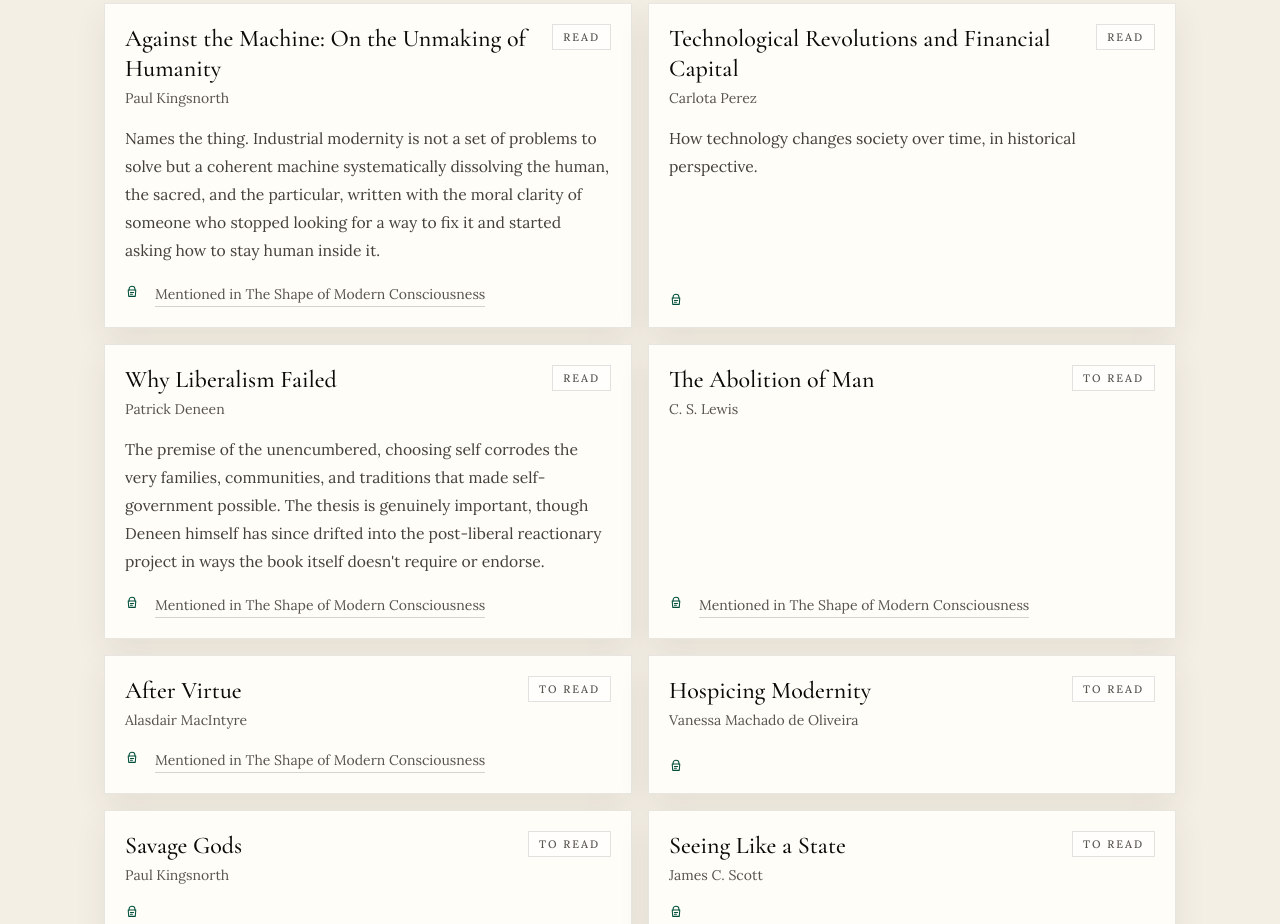
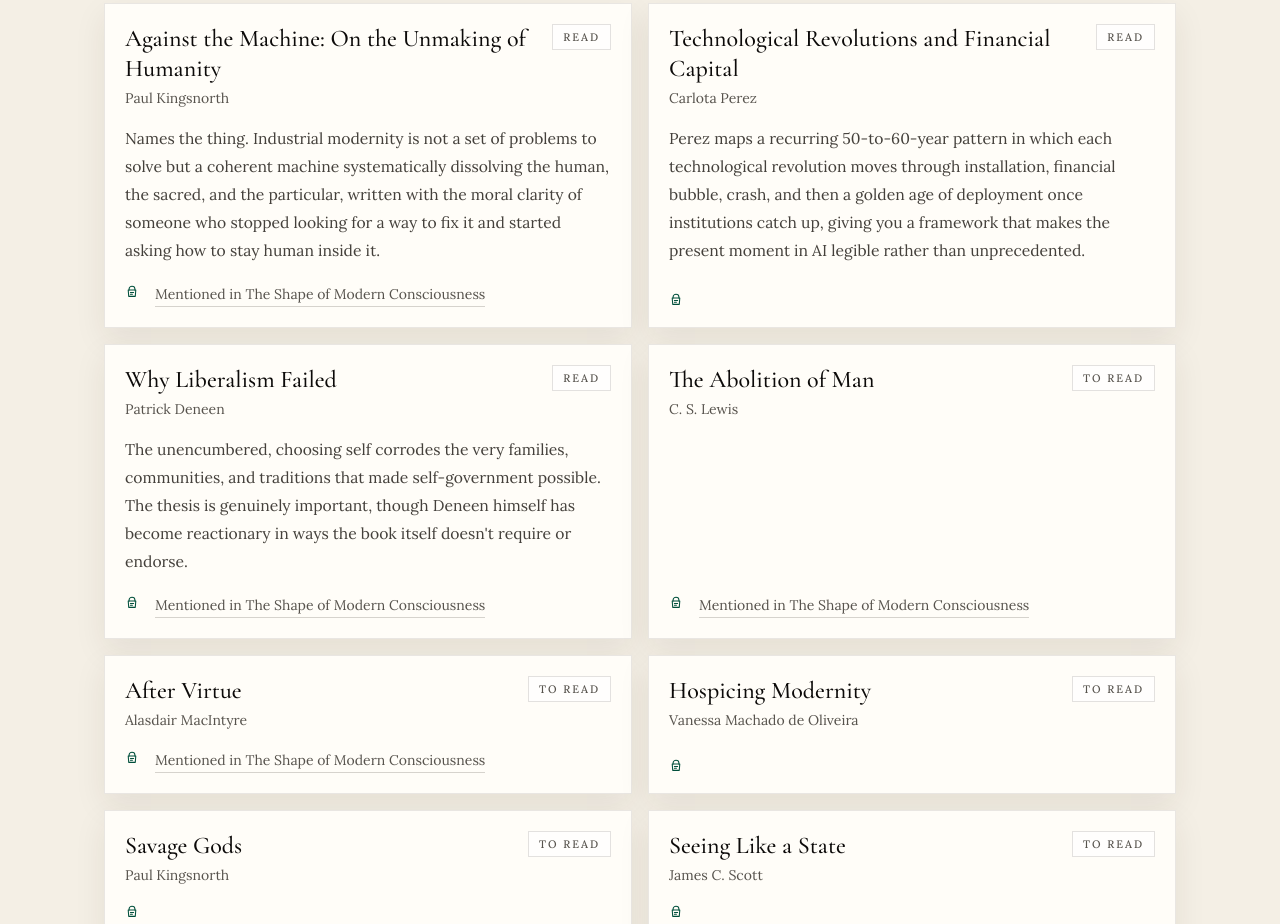
Before and after one commit to teich/teich-web, a Next.js app: page /reading in a window 1280 px wide. Shown: the part 4100-5024 px from the top of the page. Built offline with nearby package versions, Linux system fonts and the light colour scheme.

Commit message:
Revise reading list notes

```diff
--- a/content/reading-list.ts
+++ b/content/reading-list.ts
@@ -201,7 +201,7 @@ export const books: Book[] = [
     author: "Carlota Perez",
     status: "read",
     shelf: "Modern Systems & Their Discontents",
-    note: "How technology changes society over time, in historical perspective.",
+    note: "Perez maps a recurring 50-to-60-year pattern in which each technological revolution moves through installation, financial bubble, crash, and then a golden age of deployment once institutions catch up, giving you a framework that makes the present moment in AI legible rather than unprecedented.",
     aliases: [
       "Technological Revolutions and Financial Capital: The Dynamics of Bubbles and Golden Ages",
     ],
@@ -328,7 +328,7 @@ export const books: Book[] = [
     status: "read",
     shelf: "Modern Systems & Their Discontents",
     mentionedIn: [modernConsciousness],
-    note: "The premise of the unencumbered, choosing self corrodes the very families, communities, and traditions that made self-government possible. The thesis is genuinely important, though Deneen himself has since drifted into the post-liberal reactionary project in ways the book itself doesn't require or endorse.",
+    note: "The unencumbered, choosing self corrodes the very families, communities, and traditions that made self-government possible. The thesis is genuinely important, though Deneen himself has become reactionary in ways the book itself doesn't require or endorse.",
   },
   {
     title: "Hospicing Modernity",
```
